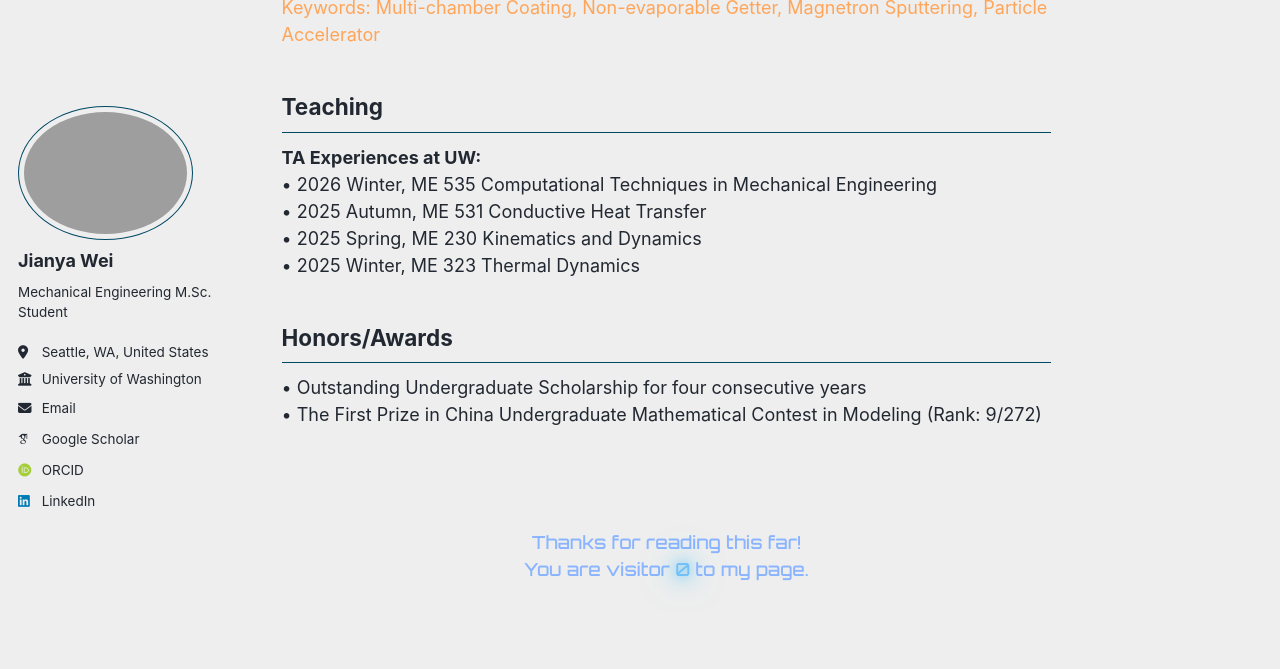
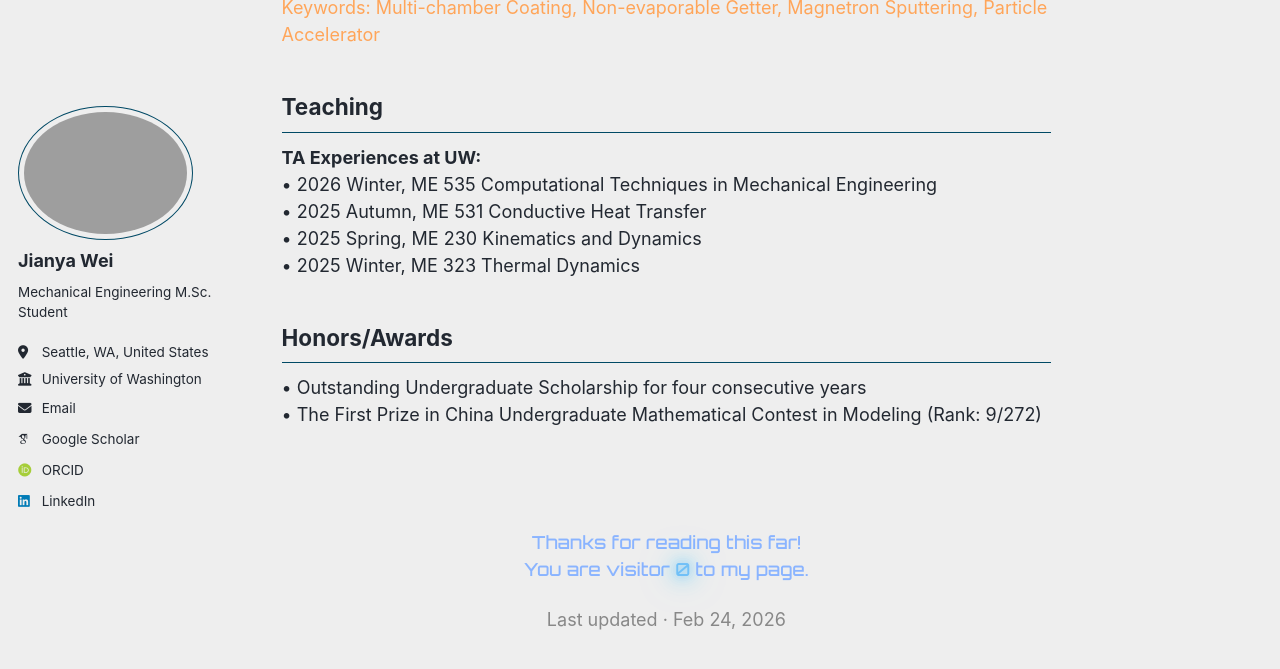
Before and after one commit to jywei02/jywei02.github.io, a Jekyll site: the page built from _pages/about.md, in a window 1280 px wide and 900 px high, scrolled down 1185 px. Shown: the top 669 px of the window. Built offline with Jekyll 4.4.1, drawn with Linux system fonts in a browser that asks for light colours; some web fonts are replaced; comment, search, counter and statistics services are not loaded.

Commit message:
Add footer note with last updated timestamp

```diff
--- a/_pages/about.md
+++ b/_pages/about.md
@@ -136,3 +136,7 @@ Honors/Awards
   <!-- 不蒜子统计 -->
   <script src="//busuanzi.ibruce.info/busuanzi/2.3/busuanzi.pure.mini.js"></script>
 </body>
+
+<p class="footer-note">
+  Last updated · {{ site.time | date: "%b %d, %Y" }}
+</p>
```
